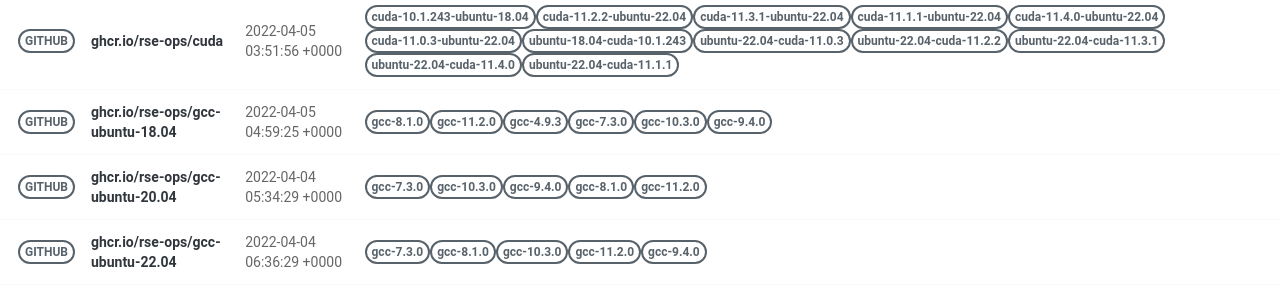
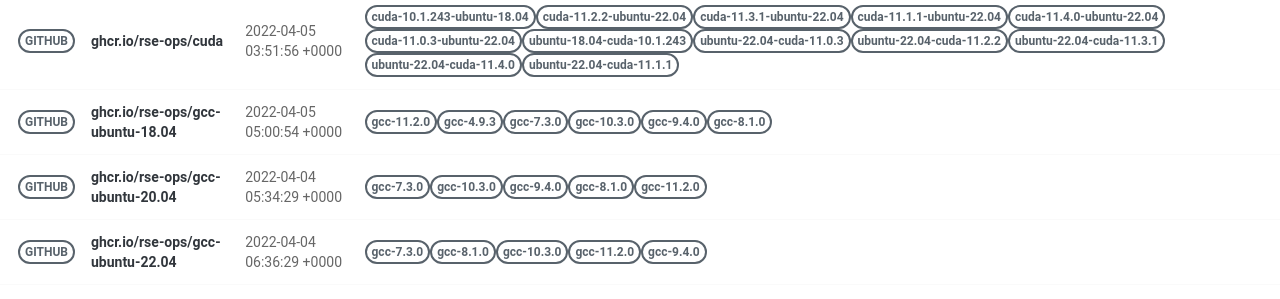
Before and after one commit to rse-ops/docker-images, a Jekyll site: the page built from pages/index.md, in a window 1280 px wide. Shown: the part 502-801 px from the top of the page. Built offline with Jekyll 4.4.1, drawn with Linux system fonts in a browser that asks for light colours; nearby versions of some CDN libraries.

Commit message:
Automated push to update library 2022-04-05

```diff
--- a/_library/ghcr.io-rse-ops-gcc-ubuntu-18.04.md
+++ b/_library/ghcr.io-rse-ops-gcc-ubuntu-18.04.md
@@ -1,14 +1,11 @@
 ---
 layout: container
 name: ghcr.io/rse-ops/gcc-ubuntu-18.04
-updated_at: 2022-04-05 04:59:25.522762
+updated_at: 2022-04-05 05:00:54.299111
 
 
 container_url: https://github.com/orgs/rse-ops/packages/container/package/gcc-ubuntu-18.04
 versions:
- - tag: gcc-8.1.0
-   dockerfile: https://github.com/rse-ops/docker-images/blob/main/ubuntu/gcc/Dockerfile
-   manifest: https://crane.ggcr.dev/manifest/ghcr.io/rse-ops/gcc-ubuntu-18.04:gcc-8.1.0
  - tag: gcc-11.2.0
    dockerfile: https://github.com/rse-ops/docker-images/blob/main/ubuntu/gcc/Dockerfile
    manifest: https://crane.ggcr.dev/manifest/ghcr.io/rse-ops/gcc-ubuntu-18.04:gcc-11.2.0
```
Also changed, not shown: other parts of _library/ghcr.io-rse-ops-gcc-ubuntu-18.04.md (+3 -0 lines).
